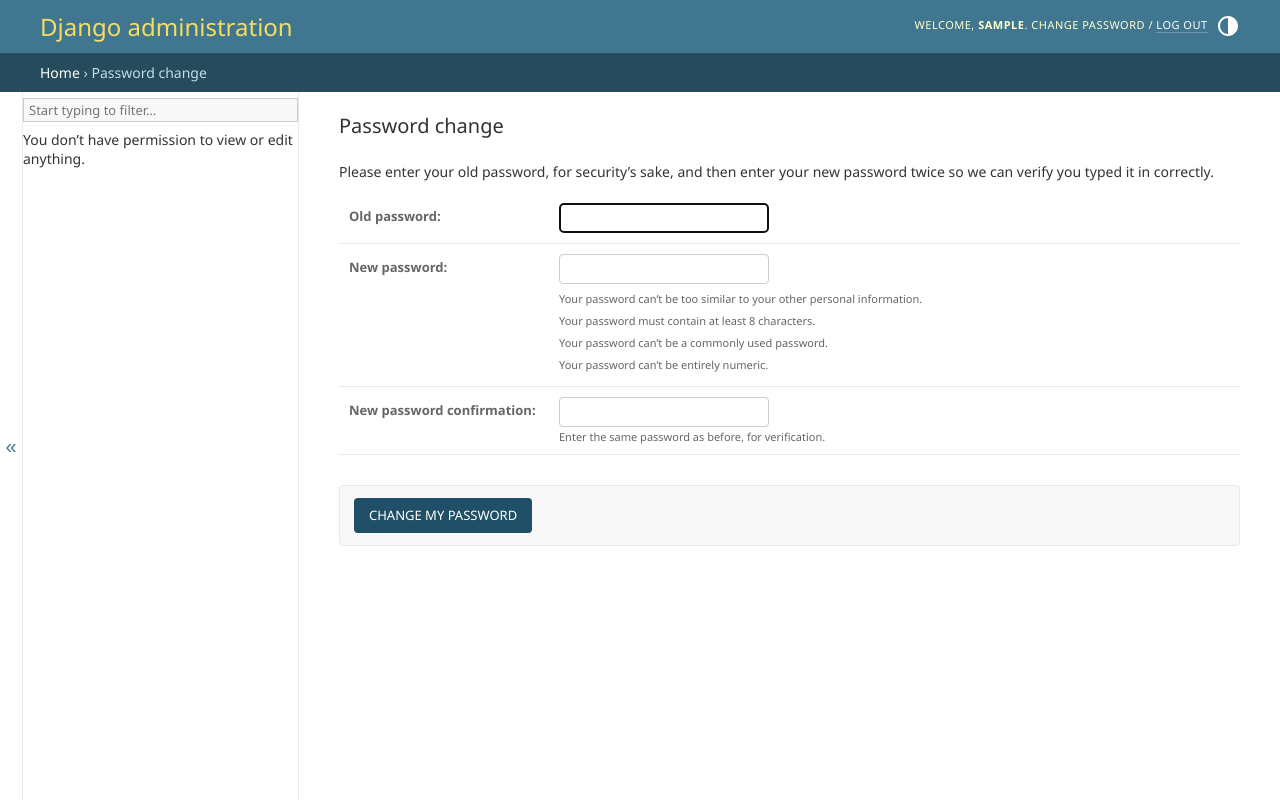
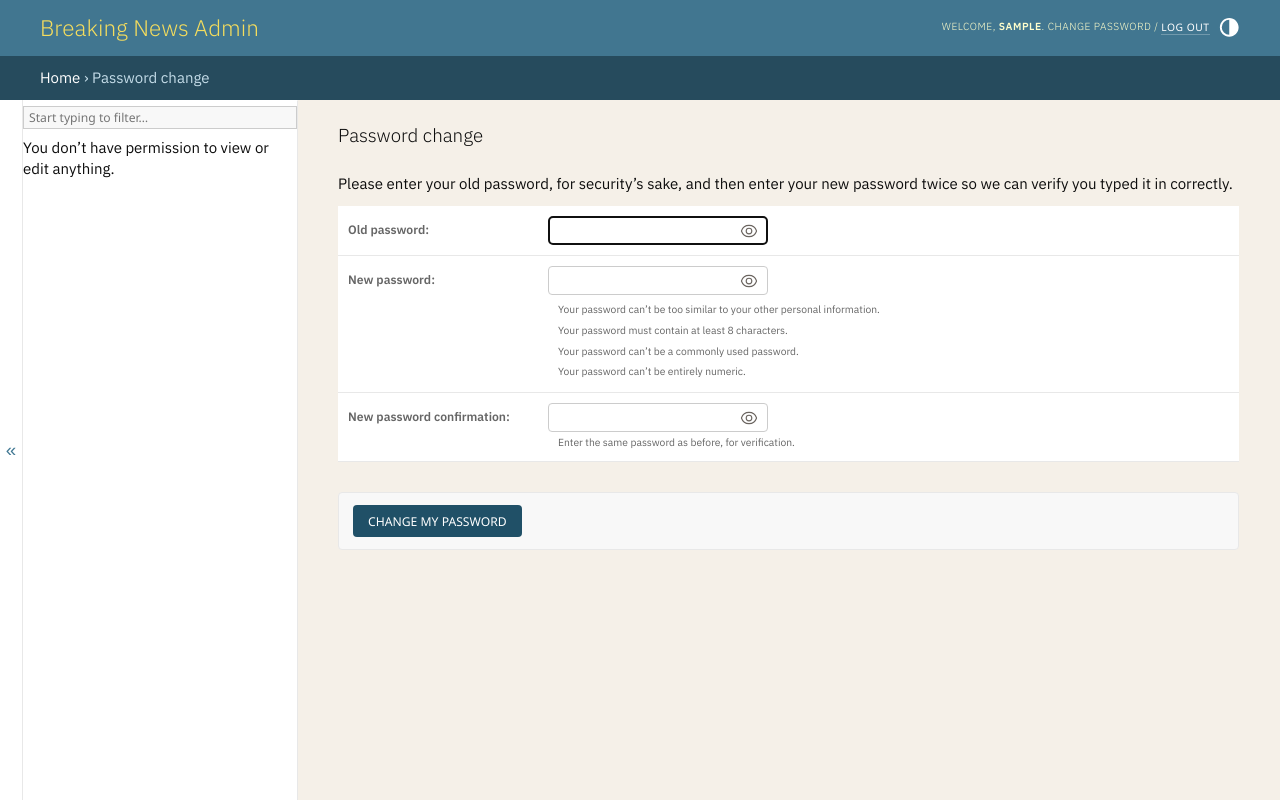
Before and after one commit to dmanpearl/breaking-news, a Django app: a page that, after the commit, uses templates/admin/base_site.html in a window 1280 px wide. Run offline with Django 5.2, Linux system fonts and the light colour scheme; the visitor is signed in with stand-in values (Sample User, id 1); data comes from the database, SQL or seed files in the repository.

Commit message:
feat(auth): Add eyeball button in pw fields to view plaintext passwords (Login & Admin User Create)

```diff
--- a/static/css/app.css
+++ b/static/css/app.css
@@ -505,3 +505,28 @@ a:hover { text-decoration: underline; }
   }
   .app-sidebar { max-height: 220px; }
 }
+
+/* ── Password visibility toggle ─────────────────────────────────────────── */
+.pw-wrap {
+  position: relative;
+  display: flex;
+  align-items: center;
+}
+.pw-wrap input[type="password"],
+.pw-wrap input[type="text"] {
+  flex: 1;
+  padding-right: 2.4rem !important;
+}
+.pw-eye {
+  position: absolute;
+  right: 0.5rem;
+  background: none;
+  border: none;
+  padding: 0.2rem;
+  cursor: pointer;
+  color: var(--grey);
+  display: flex;
+  align-items: center;
+  line-height: 1;
+}
+.pw-eye:hover { color: var(--ink); }
--- a/static/js/app.js
+++ b/static/js/app.js
@@ -88,3 +88,47 @@
 
   setInterval(refreshStatus, 30000);
 })();
+
+// ── Password visibility toggle ───────────────────────────────────────────────
+// Automatically adds an eye/eye-off button to every password input on the page.
+(function () {
+  // SVG icons — pure line art, no fill
+  var EYE_OPEN = '<svg xmlns="http://www.w3.org/2000/svg" width="18" height="18" viewBox="0 0 24 24" fill="none" stroke="currentColor" stroke-width="1.5" stroke-linecap="round" stroke-linejoin="round" aria-hidden="true"><path d="M2.036 12.322a1.012 1.012 0 0 1 0-.639C3.423 7.51 7.36 4.5 12 4.5c4.638 0 8.573 3.007 9.963 7.178.07.207.07.431 0 .639C20.577 16.49 16.64 19.5 12 19.5c-4.638 0-8.573-3.007-9.964-7.178z"/><circle cx="12" cy="12" r="3.75"/></svg>';
+  var EYE_SHUT = '<svg xmlns="http://www.w3.org/2000/svg" width="18" height="18" viewBox="0 0 24 24" fill="none" stroke="currentColor" stroke-width="1.5" stroke-linecap="round" stroke-linejoin="round" aria-hidden="true"><path d="M3.98 8.223A10.477 10.477 0 0 0 1.934 12C3.226 16.338 7.244 19.5 12 19.5c.993 0 1.953-.138 2.863-.395M6.228 6.228A10.451 10.451 0 0 1 12 4.5c4.756 0 8.773 3.162 10.065 7.498a10.522 10.522 0 0 1-4.293 5.774M6.228 6.228 3 3m3.228 3.228 3.65 3.65m7.894 7.894L21 21m-3.228-3.228-3.65-3.65m0 0a3 3 0 1 0-4.243-4.243m4.242 4.242L9.88 9.88"/></svg>';
+
+  function wrapInput(input) {
+    // Avoid double-wrapping
+    if (input.parentElement && input.parentElement.classList.contains('pw-wrap')) return;
+
+    var wrap = document.createElement('div');
+    wrap.className = 'pw-wrap';
+
+    var btn = document.createElement('button');
+    btn.type = 'button';
+    btn.className = 'pw-eye';
+    btn.setAttribute('aria-label', 'Show password');
+    btn.innerHTML = EYE_OPEN;
+
+    // Insert wrapper before input, move input inside
+    input.parentNode.insertBefore(wrap, input);
+    wrap.appendChild(input);
+    wrap.appendChild(btn);
+
+    btn.addEventListener('click', function () {
+      var showing = input.type === 'text';
+      input.type = showing ? 'password' : 'text';
+      btn.innerHTML = showing ? EYE_OPEN : EYE_SHUT;
+      btn.setAttribute('aria-label', showing ? 'Show password' : 'Hide password');
+    });
+  }
+
+  function init() {
+    document.querySelectorAll('input[type="password"]').forEach(wrapInput);
+  }
+
+  if (document.readyState === 'loading') {
+    document.addEventListener('DOMContentLoaded', init);
+  } else {
+    init();
+  }
+})();
--- /dev/null
+++ b/templates/admin/base_site.html
@@ -0,0 +1,24 @@
+{% extends "admin/base.html" %}
+{% load static %}
+
+{% block title %}{{ title }} | Breaking News Admin{% endblock %}
+
+{% block branding %}
+<h1 id="site-name"><a href="{% url 'admin:index' %}">Breaking News Admin</a></h1>
+{% endblock %}
+
+{% block extrahead %}{{ block.super }}
+<link rel="stylesheet" href="{% static 'css/app.css' %}">
+<style>
+  /* Scope pw-wrap layout for Django admin's own input styling */
+  #content .pw-wrap input[type="password"],
+  #content .pw-wrap input[type="text"] {
+    width: 100%;
+    box-sizing: border-box;
+  }
+</style>
+{% endblock %}
+
+{% block footer %}{{ block.super }}
+<script src="{% static 'js/app.js' %}"></script>
+{% endblock %}
--- a/templates/core/login.html
+++ b/templates/core/login.html
@@ -32,5 +32,6 @@
     </form>
   </div>
 </div>
+<script src="{% static 'js/app.js' %}"></script>
 </body>
 </html>
```
Also changed, not shown: TODO.md (+1 -1 lines).
